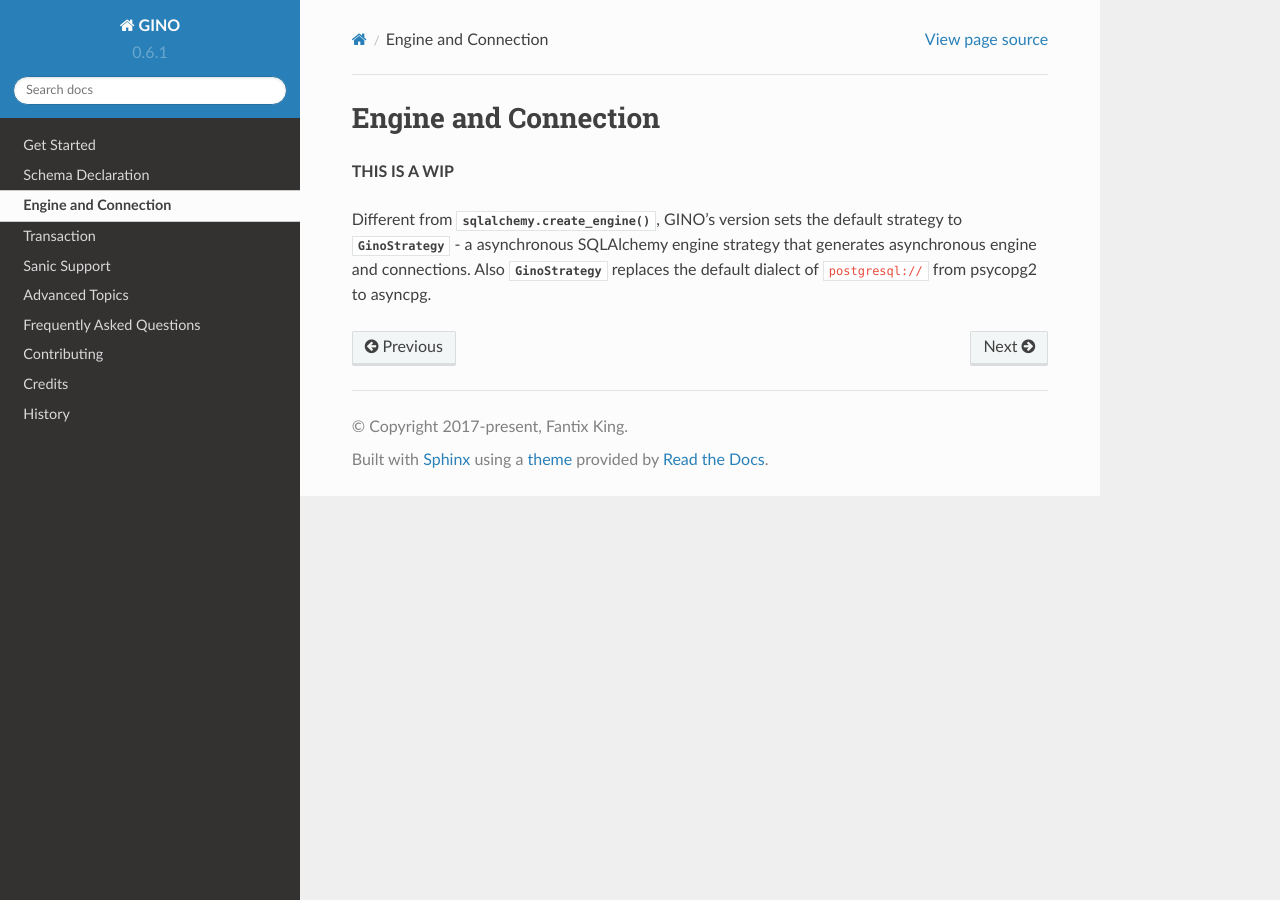
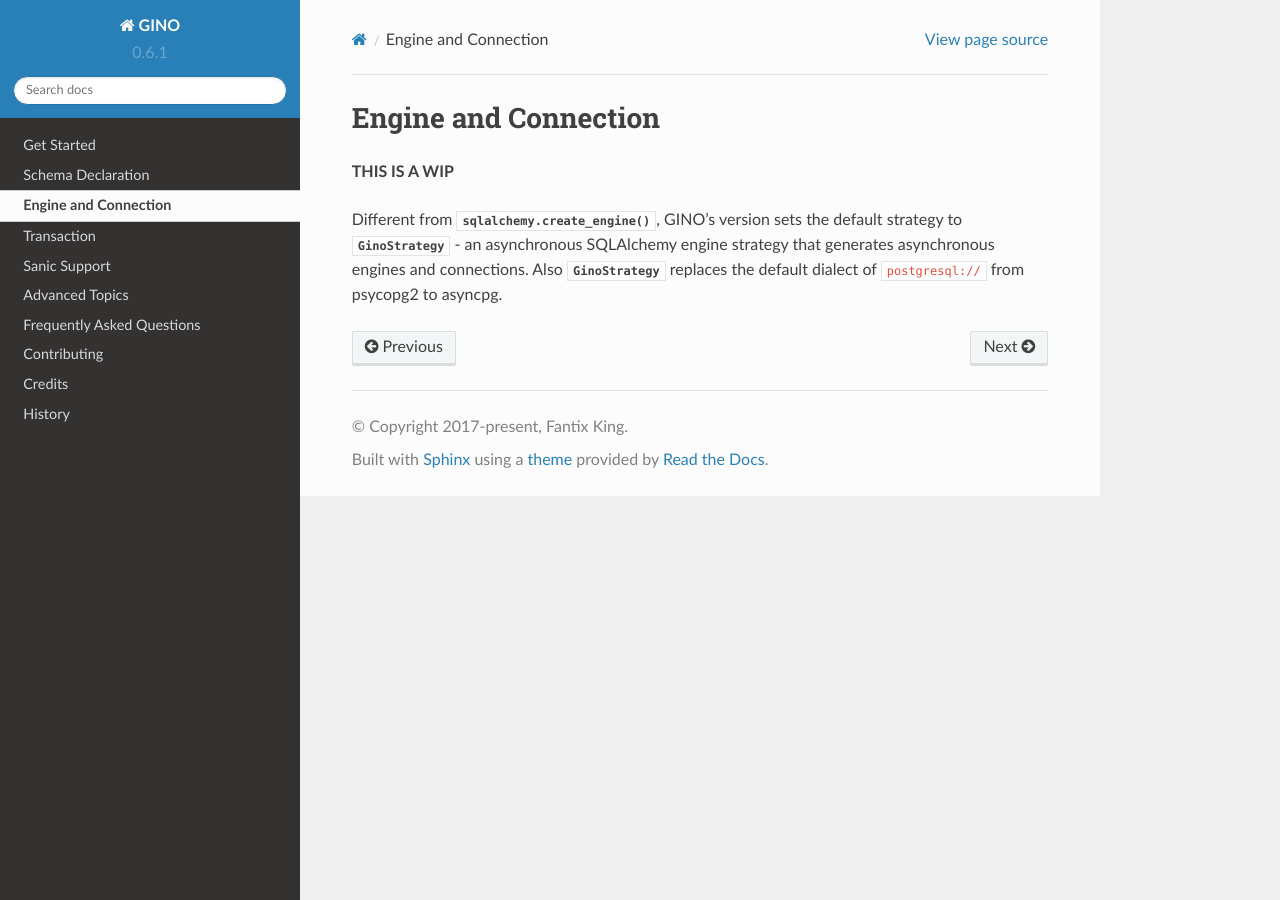
Before and after one commit to python-gino/gino, a Sphinx documentation site: the page built from docs/engine.rst, in a window 1280 px wide. Built offline with Sphinx 7.4.7 and the Read the Docs theme 2.0.0, drawn with Linux system fonts in a browser that asks for light colours; pages that are not in the unit, such as notebooks, are missing from menus.

Commit message:
Fix typo and update tutorial.po

```diff
--- a/docs/engine.rst
+++ b/docs/engine.rst
@@ -5,7 +5,7 @@ Engine and Connection
 **THIS IS A WIP**
 
 Different from :func:`sqlalchemy.create_engine`, GINO's version sets the
-default strategy to :class:`~gino.strategies.GinoStrategy` - a asynchronous
-SQLAlchemy engine strategy that generates asynchronous engine and connections.
+default strategy to :class:`~gino.strategies.GinoStrategy` - an asynchronous
+SQLAlchemy engine strategy that generates asynchronous engines and connections.
 Also :class:`~gino.strategies.GinoStrategy` replaces the default dialect of
 ``postgresql://`` from psycopg2 to asyncpg.
```
Also changed, not shown: 1 other file.
